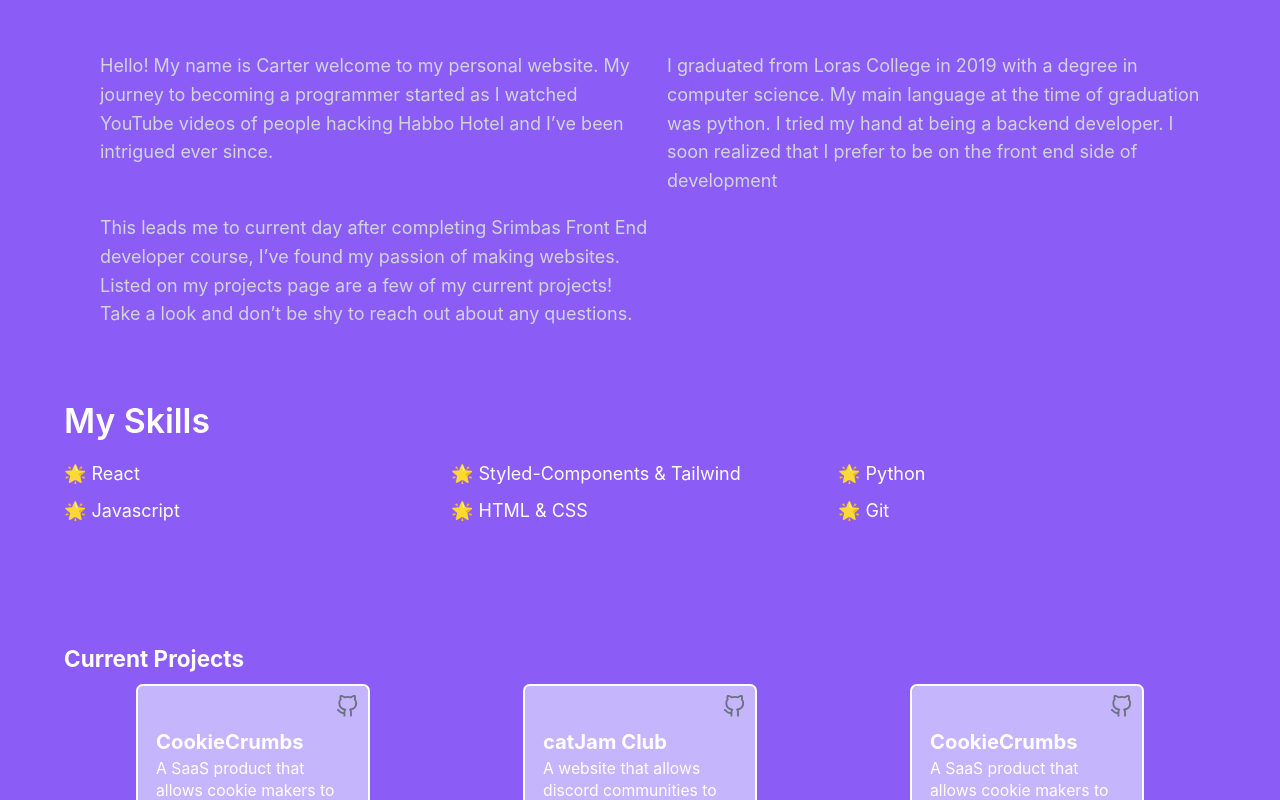
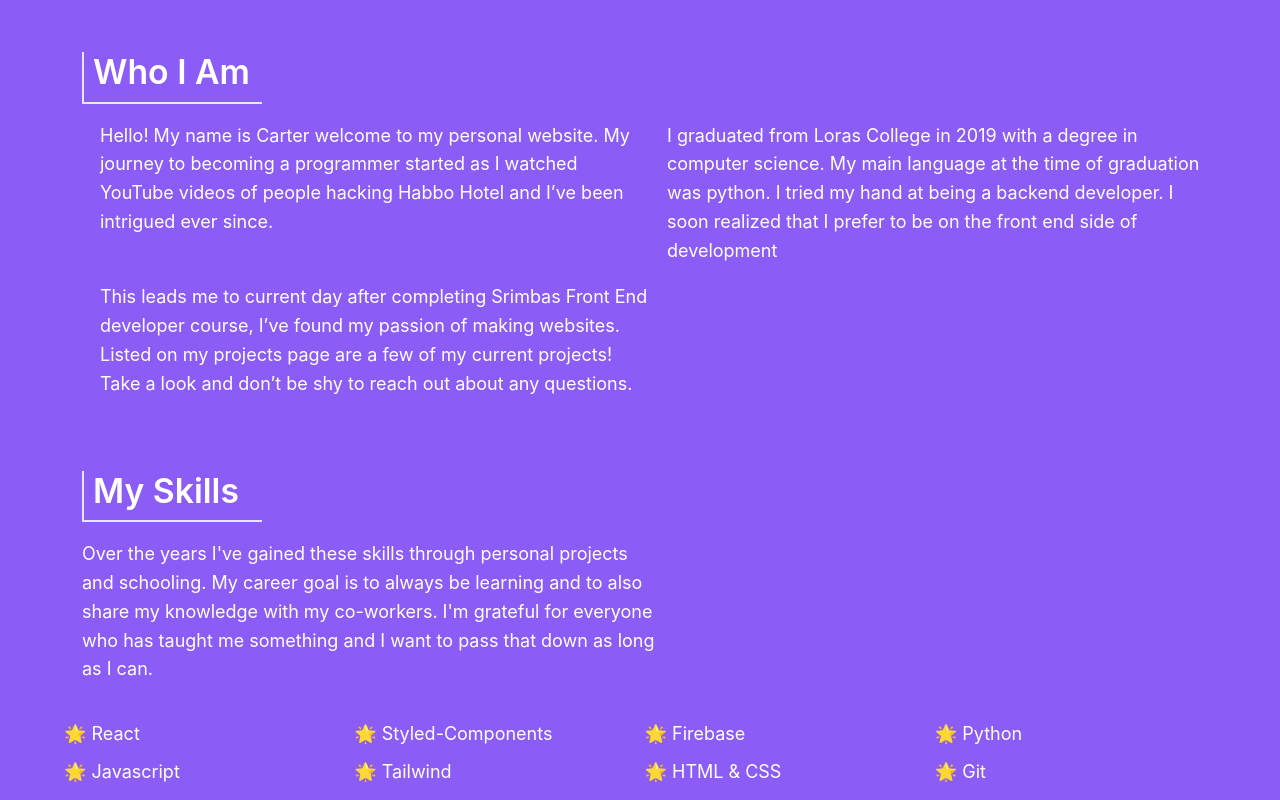
Before and after one commit to berbaroovez/cartols, a Next.js app: page / in a window 1280 px wide. Shown: the part 740-1540 px from the top of the page. Built offline with nearby package versions, Linux system fonts and the light colour scheme.

Commit message:
Added some style changes to home including unified

```diff
--- a/pages/index.js
+++ b/pages/index.js
@@ -1,10 +1,8 @@
-import Head from "next/head";
+
 import Layout, { siteTitle } from "../components/layout";
-import utilStyles from "../styles/utils.module.css";
+
 import { getSortedPostsData } from "../lib/posts";
-import Link from "next/link";
-import Date from "../components/date";
-import NowPlaying from "../components/NowPlayingCard";
+import { useState, useEffect } from "react";
 import Image from "next/image";
 import ProjectCard from "../components/ProjectCard";
 export async function getStaticProps() {
@@ -17,10 +15,18 @@
 }
 
 export default function Home({ allPostsData }) {
+
+  const [mounted, setMounted] = useState(false);
+
+  useEffect(() => setMounted(true), []);
   return (
     <Layout>
       <div className="grid grid-cols-1  justify-center items-start max-w-5xl mx-auto mb-16 relative">
-        <div className="ml-4 mb-16 font-semibold text-2xl sm:text-4xl ">
+        <div className={`ml-4 mb-16 font-semibold text-2xl sm:text-4xl transform ${
+              mounted
+                ? "translate-y-0 duration-1000 "
+                : "translate-y-full "
+            }`}>
           <h1 className="mb-2">Hello! I'm Carter</h1>
           <h1 className=" mb-2 text-green-400 dark:text-indigo-500 ">
             A Front End Developer
@@ -35,11 +41,11 @@
             layout="fill" // required
             objectFit="cover"
           />
-          <p className="invisible">
-            YOLOYOLOYOLOYOLOYOLOYOLOYOLOYOLOYOLOYOLOYOLOYOLOYOLOYOLOYOLOYOLOYOLOYOLOYOLOYOLOYOLO
-          </p>
+
         </div>
-        <div className="grid grid-cols-1 sm:grid-cols-2 gap-4 text-gray-300 mb-16 ml-2 sm:ml-8">
+        <div>
+        <h3 className="w-40 font-semibold text-3xl relative pb-2 md:ml-4 border-l-2 border-b-2 pl-2 mb-4">Who I Am</h3>
+        <div className="grid grid-cols-1 sm:grid-cols-2 gap-4 text-white mb-16 ml-2 sm:ml-8">
           <p>
             Hello! My name is Carter welcome to my personal website. My journey
             to becoming a programmer started as I watched YouTube videos of
@@ -59,15 +65,24 @@
             and don’t be shy to reach out about any questions.
           </p>
         </div>
+        </div>
         <div className="mb-16">
-          <h3 className="font-semibold text-3xl relative pb-4">My Skills</h3>
-          <div className="grid grid-cols-1 sm:grid-cols-2 md:grid-cols-3 gap-2">
+          <h3 className="w-40 font-semibold text-3xl relative pb-2 md:ml-4 border-l-2 border-b-2 pl-2 mb-4">My Skills</h3>
+          <p className=" ml-2 md:w-1/2 md:ml-4 mb-8 ">Over the years I've gained these skills through personal projects and schooling. My career goal is
+            to always be learning and to also share my knowledge with my co-workers. I'm grateful for everyone
+            who has taught me something and I want to pass that down as long as I can.
+          </p>
+          <div className="grid grid-cols-1 sm:grid-cols-2 md:grid-cols-3 lg:grid-cols-4 gap-2">
             <div className="grid grid-flow-row auto-rows-auto gap-2">
               <p>🌟 React</p>
               <p>🌟 Javascript</p>
             </div>
             <div className="grid grid-flow-row auto-rows-auto gap-2">
-              <p>🌟 Styled-Components & Tailwind</p>
+              <p>🌟 Styled-Components</p>
+              <p>🌟 Tailwind</p>
+            </div>
+            <div className="grid grid-flow-row auto-rows-auto gap-2">
+              <p>🌟 Firebase</p>
               <p>🌟 HTML & CSS</p>
             </div>
             <div className="grid grid-flow-row auto-rows-auto gap-2">
@@ -77,7 +92,7 @@
           </div>
         </div>
         <section className="mt-10">
-          <h3 className="text-xl font-bold">Current Projects</h3>
+        <h3 className="w-40 font-semibold text-3xl relative pb-2 md:ml-4 border-l-2 border-b-2 pl-2 mb-4">Projects</h3>
           {/* grid grid-cols-1 sm:grid-cols-2 md:grid-cols-3 gap-2 just bg-gray-800 */}
           <div className="grid grid-cols-1 sm:grid-cols-2 md:grid-cols-3 gap-2 justify-items-center mt-2">
             <ProjectCard
```
